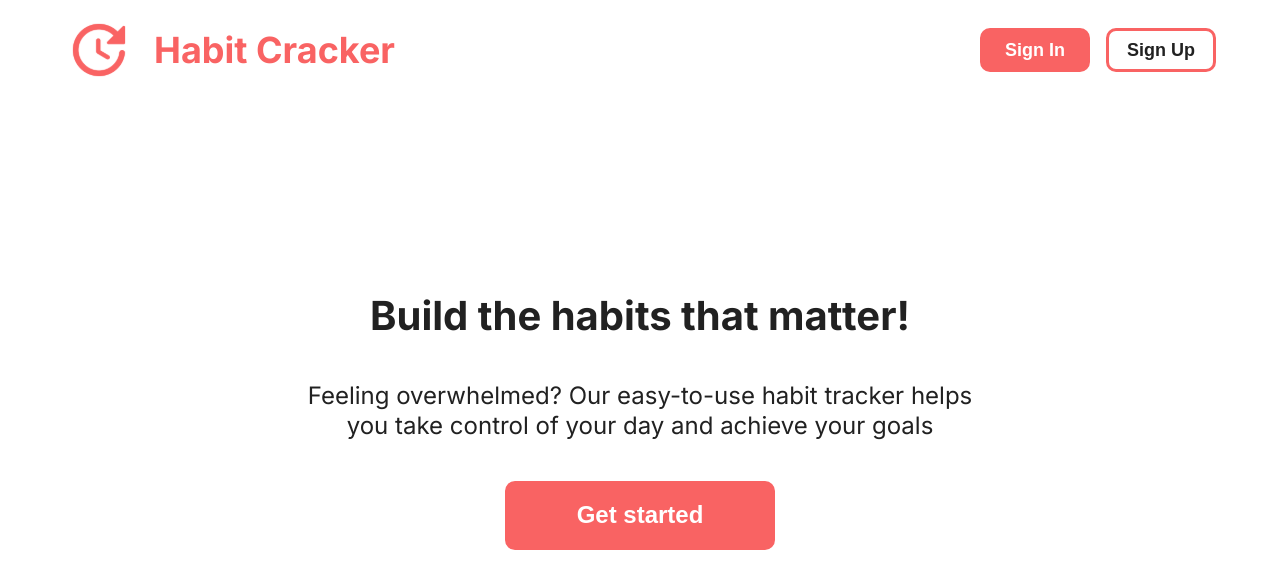
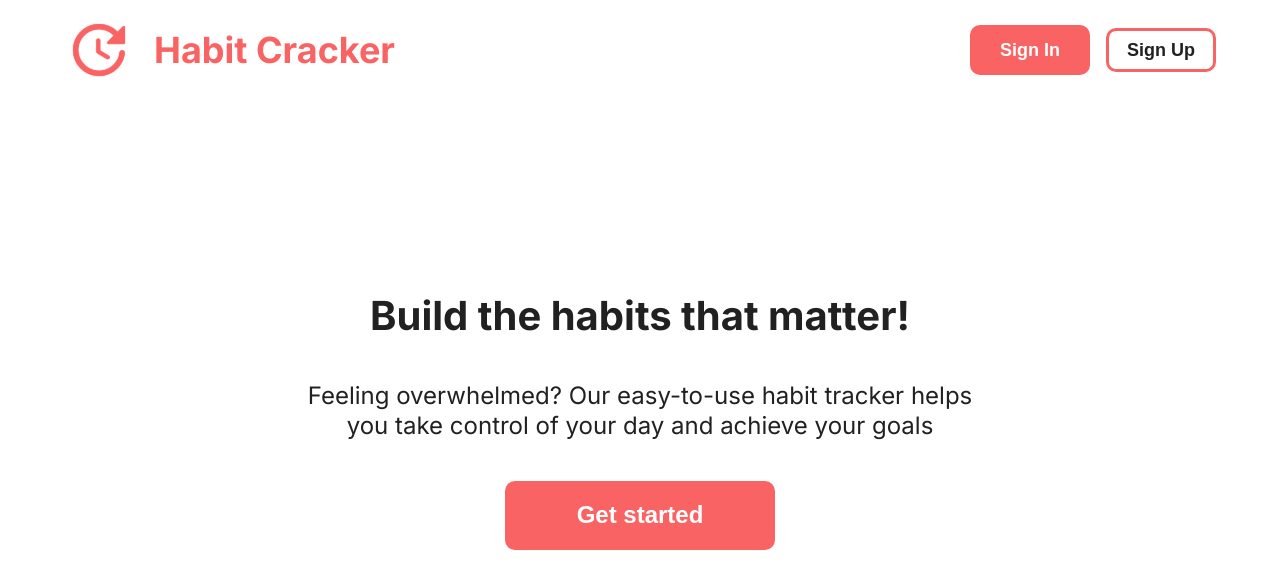
Before and after one commit to Dimonjik777/habit-cracker, a React (Vite) app: page /welcome in a window 1280 px wide. In both pictures the pointer is over the element 1035 px from the left and 50 px from the top of the page. Shown: the top 588 px of the page. Built offline with nearby package versions, Linux system fonts and the light colour scheme.

Commit message:
Add resize hover effect for welcome header buttons

```diff
--- a/src/styles/modules/welcome-header.module.scss
+++ b/src/styles/modules/welcome-header.module.scss
@@ -29,6 +29,11 @@
       width: 110px;
       height: 44px;
       font-size: 18px;
+      &:hover {
+        width: 120px;
+        height: 50px;
+        transition: all 0.1s;
+      }
     }
   }
   @media screen and (max-width: 700px) {
```
